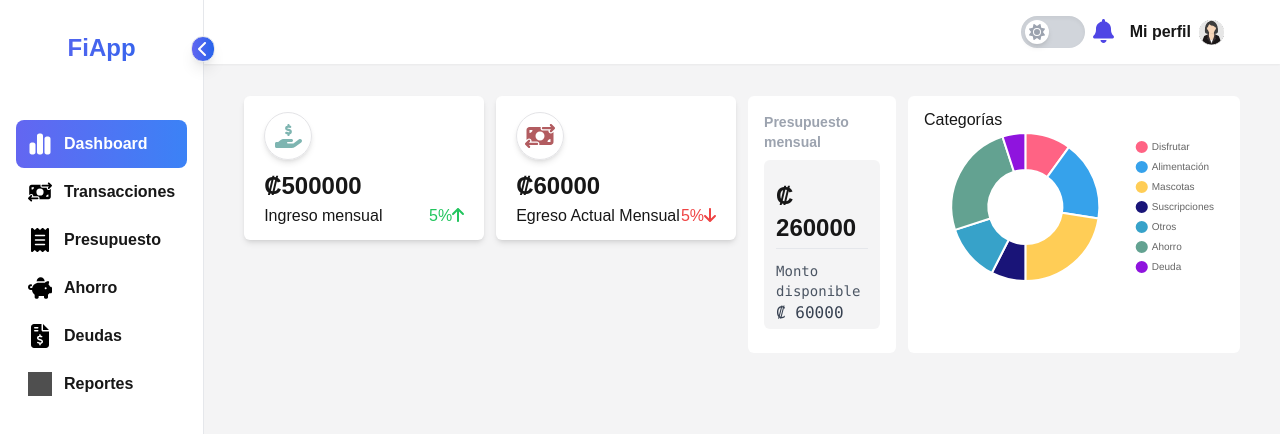
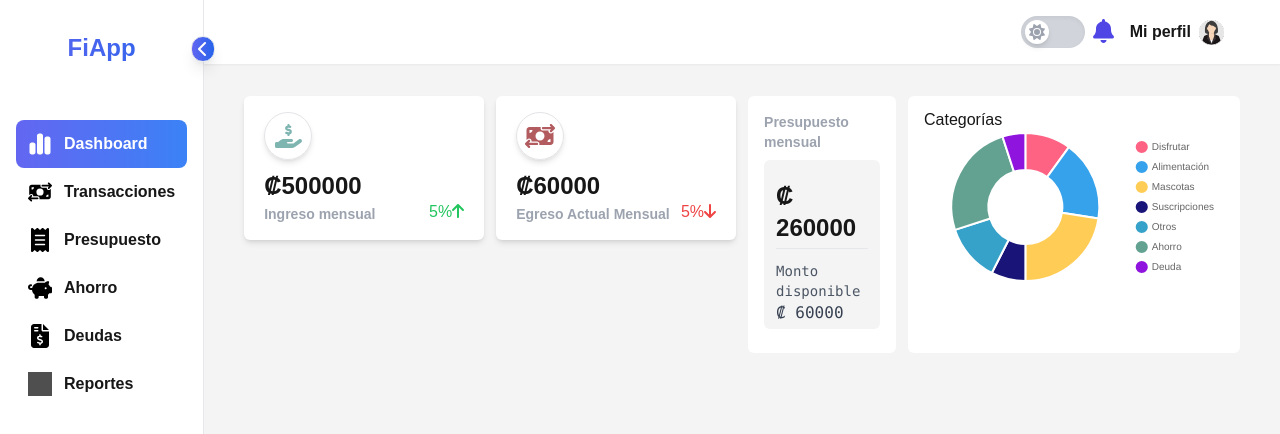
Before and after one commit to Jeim05/personal-finance-app, a Next.js app: page / in a window 1280 px wide. Shown: the top 434 px of the page. Built offline with nearby package versions, Linux system fonts and the light colour scheme; grey boxes are pictures that could not be loaded.

Commit message:
Update card.tsx

```diff
--- a/components/dashboard/card.tsx
+++ b/components/dashboard/card.tsx
@@ -1,5 +1,4 @@
 import { CardProps } from '@/types'
-import { faArrowUp } from '@fortawesome/free-solid-svg-icons'
 import { FontAwesomeIcon } from '@fortawesome/react-fontawesome'
 
 export default function Card({ title, amount, icon, icon_variant, arrow, arrow_variant }: CardProps) {
@@ -11,7 +10,7 @@ export default function Card({ title, amount, icon, icon_variant, arrow, arrow_v
       <div className='card-body '>
         <div className='flex-1 flex flex-col'>
           <p className='card-amount py-0.5'>₡{amount}</p>
-          <h3 className='subtitulo'>{title}</h3>
+          <h3 className='subtitulos'>{title}</h3>
         </div>
         <div className={`flex items-end ${arrow_variant}`}>
           <span>5%</span>
```
